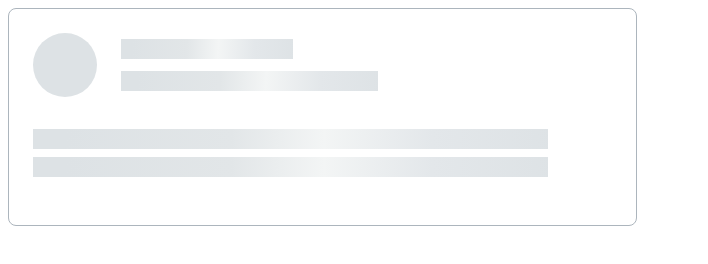
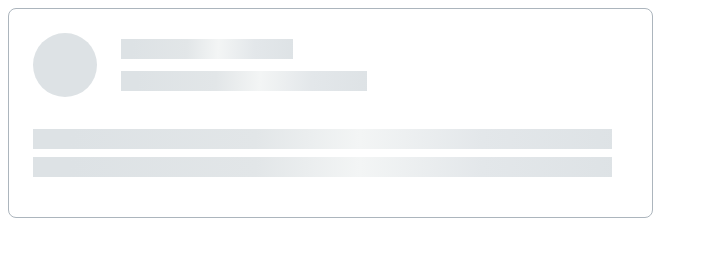
Before and after one commit to js-tasks-ru/htmlcss-20230227_veroncher, a website: page 04-lection2/02-skeleton/index.html in a window 1280 px wide. Shown: the whole page, without its empty margins (0-708 px from the left). Drawn offline with Linux system fonts and the light colour scheme.

Commit message:
add fix for dz4-skeleton

```diff
--- a/04-lection2/02-skeleton/index.html
+++ b/04-lection2/02-skeleton/index.html
@@ -9,20 +9,20 @@
 
 <body>
     <div class="skeleton">
-        <div class="top">
-            <div class="circle">
+        <div class="skeleton__top">
+            <div class="skeleton__image">
             </div>
-            <div class="rectangle">
-                <div class="rectangle1">
+            <div class="skeleton__title">
+                <div class="skeleton__title-string">
                 </div>
-                <div class="rectangle2">
+                <div class="skeleton__title-string">
                 </div>
             </div>
         </div>
-        <div class="bottom">
-            <div class="rectangle3">
+        <div class="skeleton__description">
+            <div class="skeleton__description-string">
             </div>
-            <div class="rectangle4">
+            <div class="skeleton__description-string">
             </div>
         </div>
     </div>
--- a/04-lection2/02-skeleton/skeleton.css
+++ b/04-lection2/02-skeleton/skeleton.css
@@ -1,12 +1,11 @@
 .skeleton {
     border: 1px solid var(--grey-3);
     border-radius: 8px;
-    width: 579px;
-    height: 192px;
-    padding: 24px 24px 0;
+    max-width: 579px;
+    padding: 24px 40px 32px 24px;
 }
 
-.top {
+.skeleton__top {
     display: flex;
     justify-content: flex-start;
     flex-wrap: wrap;
@@ -15,45 +14,36 @@
     gap: 24px;
 }
 
-.rectangle {
+.skeleton__image {
+    width: 64px;
+    height: 64px;
+    border-radius: 32px;
+    background-color: var(--grey-2);
+}
+
+.skeleton__title {
     display: flex;
     flex-direction: column;
     justify-content: space-around;
     flex-grow: 2;
 }
 
-.circle {
-    width: 64px;
-    height: 64px;
-    border-radius: 32px;
-    background-color: var(--grey-2);
-}
-
-.rectangle1 {
+.skeleton__title-string {
     width: 172px;
     height: 20px;
     background: linear-gradient(92.51deg, #DDE2E5 6.44%, #E2E6E8 38.47%, #F3F5F5 56.48%, #E3E7EA 77.5%, #DDE2E5 102.52%);
 }
 
-.rectangle2 {
-    width: 257px;
+.skeleton__title-string:nth-child(2) {
+    width: 50%;
+}
+
+.skeleton__description {
+    margin: 32px 0 0;
+}
+
+.skeleton__description-string {
+    margin-bottom: 8px;
     height: 20px;
     background: linear-gradient(92.51deg, #DDE2E5 6.44%, #E2E6E8 38.47%, #F3F5F5 56.48%, #E3E7EA 77.5%, #DDE2E5 102.52%);
 }
-
-.bottom {
-    margin: 32px 0;
-}
-
-.rectangle3 {
-    margin-bottom: 8px;
-    width: 515px;
-    height: 20px;
-    background: linear-gradient(92.51deg, #DDE2E5 6.44%, #E2E6E8 38.47%, #F3F5F5 56.48%, #E3E7EA 77.5%, #DDE2E5 102.52%);
-}
-
-.rectangle4 {
-    width: 515px;
-    height: 20px;
-    background: linear-gradient(92.51deg, #DDE2E5 6.44%, #E2E6E8 38.47%, #F3F5F5 56.48%, #E3E7EA 77.5%, #DDE2E5 102.52%);
-}
```
